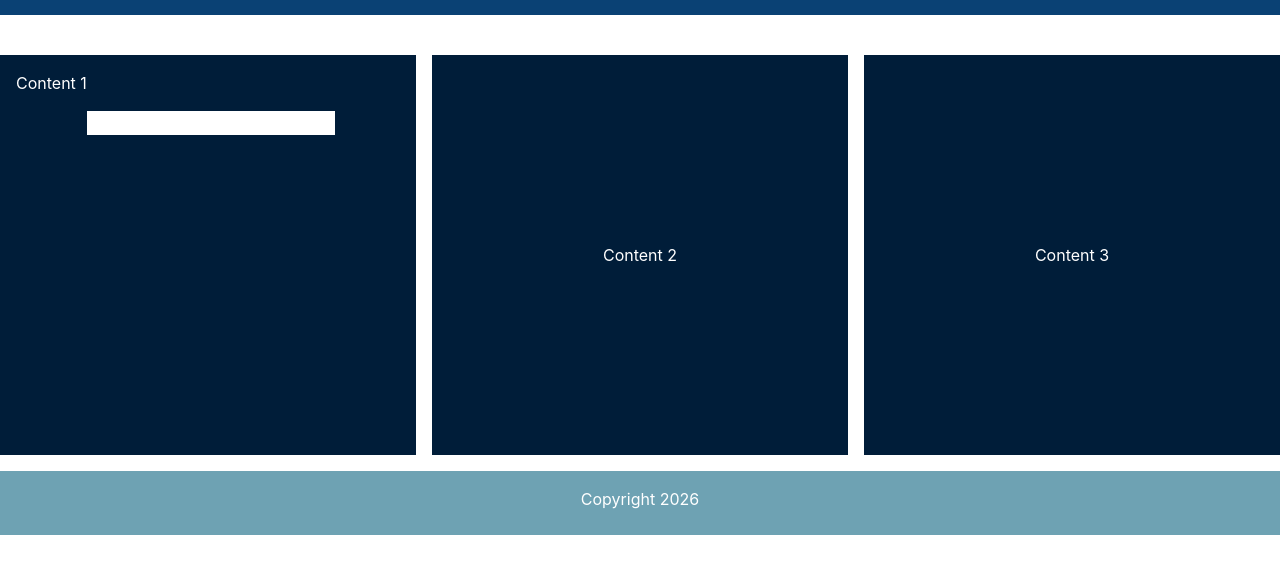
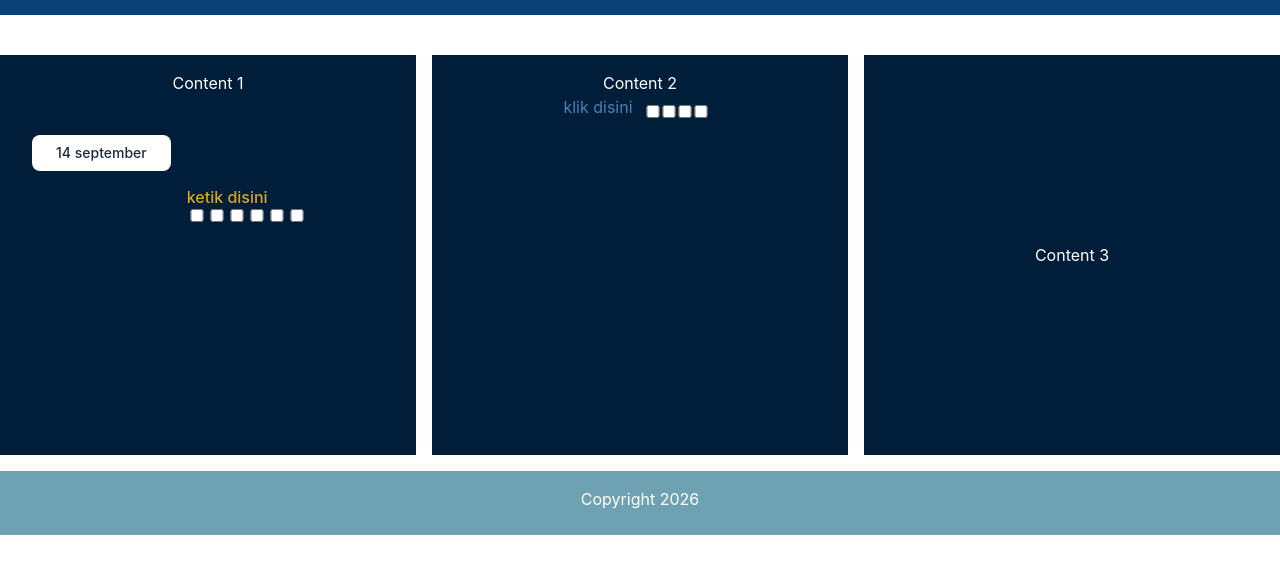
Before and after one commit to adit1a/Todo-List, a website built with Vite: page index.html in a window 1280 px wide. Shown: the part 49-622 px from the top of the page. Built offline with nearby package versions, Linux system fonts and the light colour scheme.

Commit message:
learn position

```diff
--- a/index.html
+++ b/index.html
@@ -11,17 +11,44 @@
       <h1 class="text-white text-xl font-bold">ToDoList</h1>
     </div>
   <main class="flex flex-row gap-4 mt-10 pb-4">
-    <div class="flex flex-row items-start  p-4 bg-[#001D39] text-white w-1/3 h-100">
+   <div class="flex flex-col items-center p-4 bg-[#001D39] text-white w-1/3 h-100">
     <h3>Content 1</h3>
-    <section class="flex flex-col mt-10 items-center justify-center">
-        <div >
-          <input  class ="bg-[#ffffff]" type="text">
-        </div>
-      </section>
+    <section class="mt-4 w-full">
+     <div class="flex flex-row items-center justify-between p-4 bg-[#001D39] rounded-xl w-full gap-4 mt-2">
+
+    <div class=" mb-25 bg-[#ffffff] text-slate-800 text-sm font-medium px-6 py-2 rounded-lg text-center whitespace-nowrap">
+    <p>14 september</p>
     </div>
-    <div class="flex flex-col items-center justify-center p-4 bg-[#001D39] text-white w-1/3">
-    <h3>Content 2</h3>
+    <div class="flex-1 w-1/3 relative">
+    <p class="text-[#DAA520] font-medium  text-left flex justify-start ">ketik disini</p>
+  <div class="flex flex-row items-center">
+    <input class="w-5 bg-[#ffffff] rounded accent-[#DAA520]" type="checkbox">
+    <input class="w-5  bg-[#ffffff] rounded accent-[#DAA520]" type="checkbox">
+    <input class="w-5  bg-[#ffffff] rounded accent-[#DAA520]" type="checkbox">
+    <input class="w-5  bg-[#ffffff] rounded accent-[#DAA520]" type="checkbox">
+    <input class="w-5  bg-[#ffffff] rounded accent-[#DAA520]" type="checkbox">
+    <input class="w-5  bg-[#ffffff] rounded accent-[#DAA520]" type="checkbox">
+
     </div>
+    </div>
+
+</div>
+
+  </section>
+
+</div>
+    <div class="flex flex-col items-center  p-4   bg-[#001D39] text-white w-1/3">
+      <h3>Content 2</h3>
+      <section class=" flex justify-start gap-3">
+          <p class="text-[#4682b4]">klik disini</p>
+          <div class="flex flex-row items-center pr-2 mt-2" >
+            <input type="checkbox" class="w-4">
+            <input type="checkbox" class="w-4">
+            <input type="checkbox" class="w-4">
+            <input type="checkbox" class="w-4">
+        </section>
+  </div>
+  </div>
     <div class="flex flex-col items-center justify-center p-4 bg-[#001D39] text-white w-1/3 ">
       <h3>Content 3</h3>
     </div>
```
